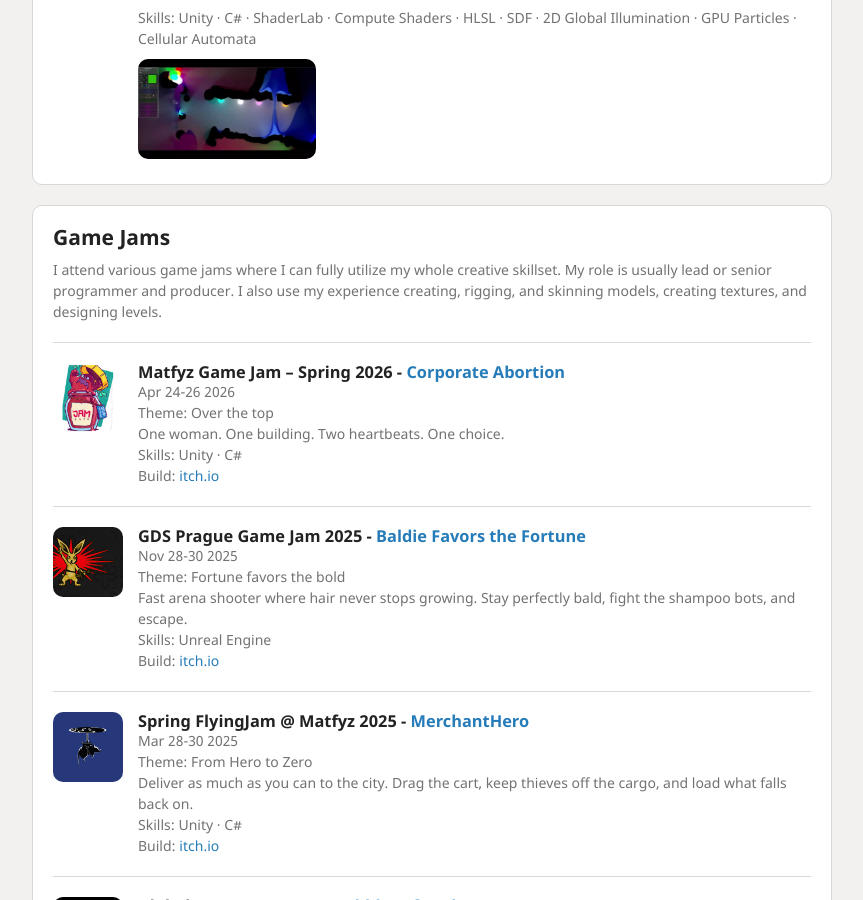
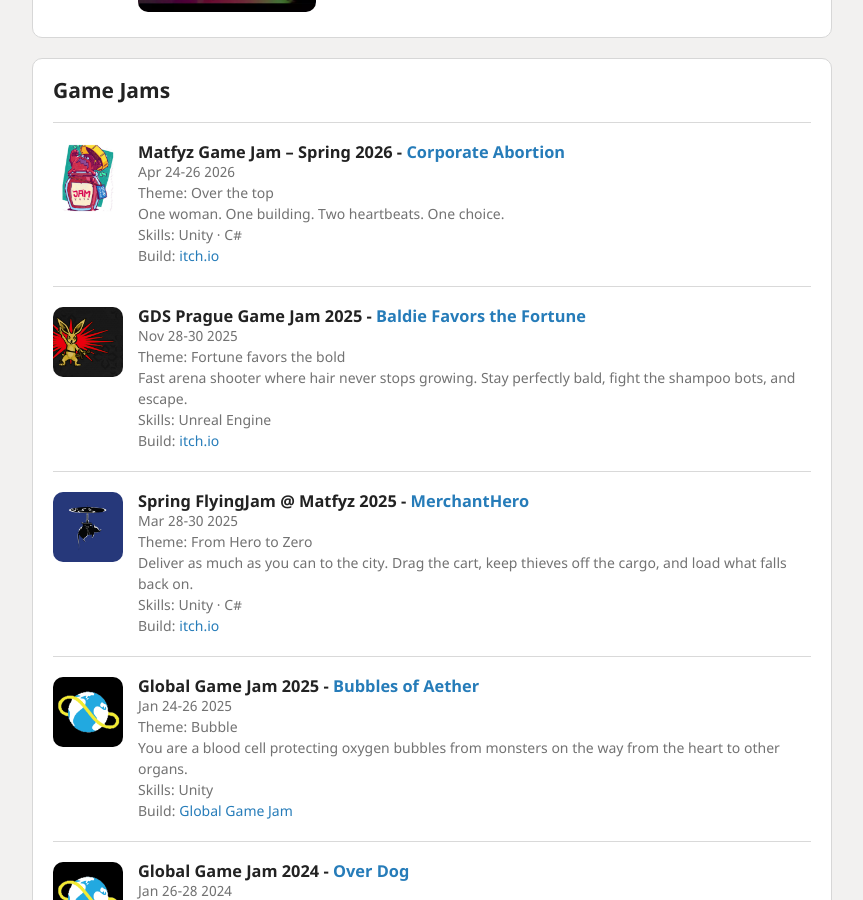
Before and after one commit to JakubNei/jakubnei.github.io, a Jekyll site: the page built from index.html, in a window 1280 px wide and 900 px high, scrolled down 3266 px. Shown: the whole window, without its empty margins (208-1071 px from the left). Built offline with Jekyll 4.4.1, drawn with Linux system fonts in a browser that asks for light colours; nearby versions of some CDN libraries; some of the changed text lies outside the part shown.

Commit message:
Point the itch.io icon at the profile and tighten the portfolio.
Co-authored-by: Cursor <cursoragent@cursor.com>

```diff
--- a/pages/particles-header/particles-header.html
+++ b/pages/particles-header/particles-header.html
@@ -28,7 +28,7 @@
         {% if site.github_username %}
         <a aria-label="My Github" target="_blank" href="https://github.com/{{ site.github_username }}"><i class="icon fa fa-github-alt" aria-hidden="true"></i></a>
         {% endif %}
-        <a aria-label="itch.io" target="_blank" href="https://itch.io/"><i class="icon fa-brands fa-itch-io" aria-hidden="true"></i></a>
+        <a aria-label="My itch.io" target="_blank" href="https://jakubnei.itch.io/"><i class="icon fa-brands fa-itch-io" aria-hidden="true"></i></a>
         {% if site.medium_username %}
         <a aria-label="My Medium" target="_blank" href="https://medium.com/{{ site.medium_username }}"><i class="icon fa fa-medium" aria-hidden="true"></i></a>
         {% elsif site.medium_url %}
--- a/pages/portfolio/portfolio.html
+++ b/pages/portfolio/portfolio.html
@@ -4,11 +4,6 @@
 <link rel="stylesheet" href="{{'/pages/portfolio/portfolio.css?v=" | append: site.github.build_revisio' | relative_url }}">
 
 <siv id="portfolio">
-
-<section>
-	<header><h2>About</h2></header>
-	<div>Long-term game development and computer graphics enthusiast. I love creating complex beautiful simulations as well as user/game designer friendly systems. Programming and games are my safe space that I love to return to.</div>
-</section>
 
 <section>
 	<header><h2>Employment</h2></header>
@@ -146,10 +141,7 @@
 
 
 <section>
-	<header>
-		<h2>Game Jams</h2>
-		<div style="margin-top: 10px">I attend various game jams where I can fully utilize my whole creative skillset. My role is usually lead or senior programmer and producer. I also use my experience creating, rigging, and skinning models, creating textures, and designing levels.</div>
-	</header>
+	<header><h2>Game Jams</h2></header>
 
 	<section>
 		<img src="{{'pages/portfolio/logo-matfyz-gamejam.png' | relative_url }}">
@@ -248,16 +240,13 @@
 				<div>Masters's degree, Computer Science and Technology, Computer Graphics and Image</div>
 				<br>
 				<div>2014 - 2017</div>
-				<div>Diploma thesis: <a href="https://github.com/aeroson/procedural-planets-generator" target="_blank">Procedural Planets Generation</a></div>
-				<div><a href="https://github.com/aeroson/UnityProceduralPlanets" target="_blank">Improved version ported to Unity</a></div>
+				<div>Diploma thesis: <a href="https://github.com/aeroson/procedural-planets-generator" target="_blank">Procedural Planets Generation</a>, <a href="https://github.com/aeroson/UnityProceduralPlanets" target="_blank">Improved version ported to Unity</a></div>
 				<div class="skills">Skills: C# · Compute Shader · Floating Origin · Deferred Shading · Software Z Buffer</div>
 				<br>
 				<div class="previews">
 					<a href="https://raw.githubusercontent.com/JakubNei/UnityProceduralPlanets/535e47698cbafcafe4e36d014fc163577a56d932/readme_images/1.png" target="_blank"><img src="https://raw.githubusercontent.com/JakubNei/UnityProceduralPlanets/535e47698cbafcafe4e36d014fc163577a56d932/readme_images/1.png"></a>
 					<a href="https://raw.githubusercontent.com/JakubNei/UnityProceduralPlanets/535e47698cbafcafe4e36d014fc163577a56d932/readme_images/2.png" target="_blank"><img src="{{'pages/portfolio/preview-unity-procedural-planets-2.jpg' | relative_url }}"></a>
 					<a href="https://raw.githubusercontent.com/JakubNei/UnityProceduralPlanets/535e47698cbafcafe4e36d014fc163577a56d932/readme_images/3.png" target="_blank"><img src="https://raw.githubusercontent.com/JakubNei/UnityProceduralPlanets/535e47698cbafcafe4e36d014fc163577a56d932/readme_images/3.png"></a>
-				</div>
-				<div class="previews">
 					<a href="https://raw.githubusercontent.com/JakubNei/UnityProceduralPlanets/535e47698cbafcafe4e36d014fc163577a56d932/readme_images/4.png" target="_blank"><img src="https://raw.githubusercontent.com/JakubNei/UnityProceduralPlanets/535e47698cbafcafe4e36d014fc163577a56d932/readme_images/4.png"></a>
 					<a href="https://raw.githubusercontent.com/JakubNei/UnityProceduralPlanets/535e47698cbafcafe4e36d014fc163577a56d932/readme_images/5.png" target="_blank"><img src="https://raw.githubusercontent.com/JakubNei/UnityProceduralPlanets/535e47698cbafcafe4e36d014fc163577a56d932/readme_images/5.png"></a>
 				</div>
```
